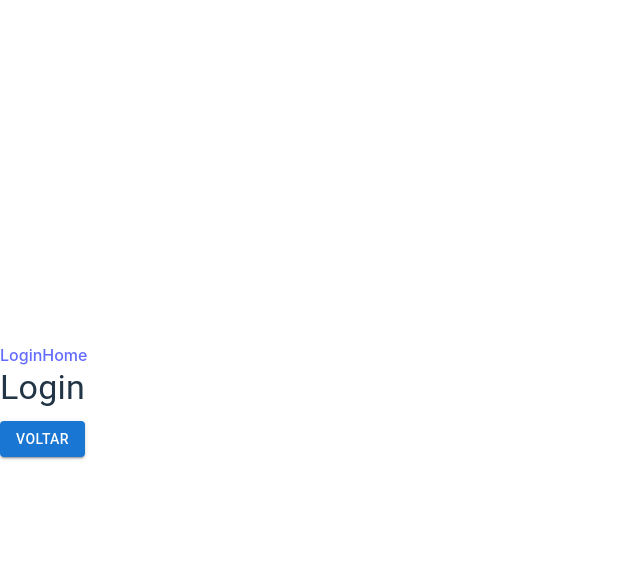
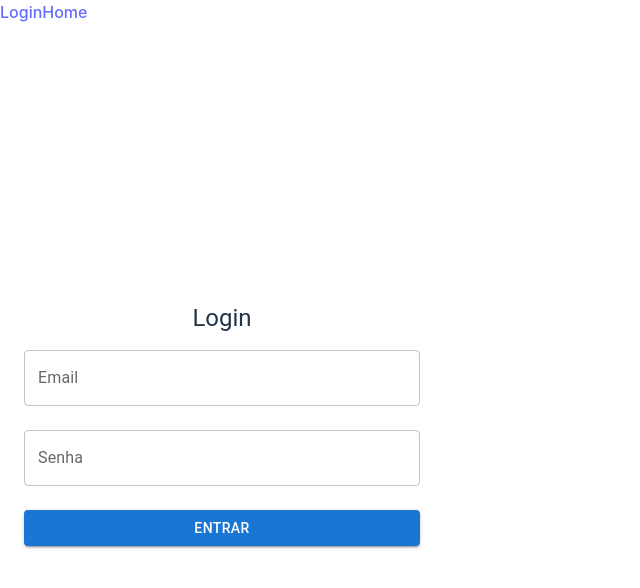
Before and after one commit to JediMastering/basic-mui, a React (Vite) app: page / in a window 1280 px wide. Shown: the top 588 px of the page, without its empty margins (0-640 px from the left). Built offline with nearby package versions, Linux system fonts and the light colour scheme.

Commit message:
Criando template de Login

```diff
--- a/src/App.jsx
+++ b/src/App.jsx
@@ -1,7 +1,7 @@
 import React from "react";
 import { BrowserRouter as Router, Routes, Route } from "react-router-dom";
 import Home from "./components/Home";
-import Login from "./components/Login";
+import Login from "./pages/Login";
 import Navbar from "./components/Navbar";
 import NotFound from "./components/NotFound";
 
--- a/src/components/Login.jsx
+++ /dev/null
@@ -1,18 +0,0 @@
-import React from "react";
-import { Typography, Button } from "@mui/material";
-import { Link } from "react-router-dom";
-
-const Login = () => {
-    return (
-        <div>
-            <Typography variant="h4" gutterBottom>
-                Login
-            </Typography>
-            <Button variant="contained" color="primary" to="/" component={Link}>
-                Voltar
-            </Button>
-        </div>
-    );
-};
-
-export default Login;
--- /dev/null
+++ b/src/pages/Login.jsx
@@ -0,0 +1,59 @@
+import React, { useState } from "react";
+import { TextField, Button, Box, Typography, Container } from "@mui/material";
+
+const Login = () => {
+  const [email, setEmail] = useState("");
+  const [password, setPassword] = useState("");
+
+  const handleSubmit = (e) => {
+    e.preventDefault();
+    // Aqui você pode adicionar a lógica de login, como uma chamada para API
+    console.log("Login submitted:", email, password);
+  };
+
+  return (
+    <Container component="main" maxWidth="xs">
+      <Box
+        sx={{
+          display: "flex",
+          flexDirection: "column",
+          alignItems: "center",
+          justifyContent: "center",
+          height: "100vh",
+        }}
+      >
+        <Typography variant="h5">Login</Typography>
+        <form onSubmit={handleSubmit} style={{ width: "100%" }}>
+          <TextField
+            label="Email"
+            variant="outlined"
+            fullWidth
+            margin="normal"
+            value={email}
+            onChange={(e) => setEmail(e.target.value)}
+          />
+          <TextField
+            label="Senha"
+            type="password"
+            variant="outlined"
+            fullWidth
+            margin="normal"
+            value={password}
+            onChange={(e) => setPassword(e.target.value)}
+          />
+          <Button
+            type="submit"
+            variant="contained"
+            color="primary"
+            fullWidth
+            sx={{ mt: 2 }}
+          >
+            Entrar
+          </Button>
+        </form>
+      </Box>
+    </Container>
+  );
+};
+
+export default Login;
```
